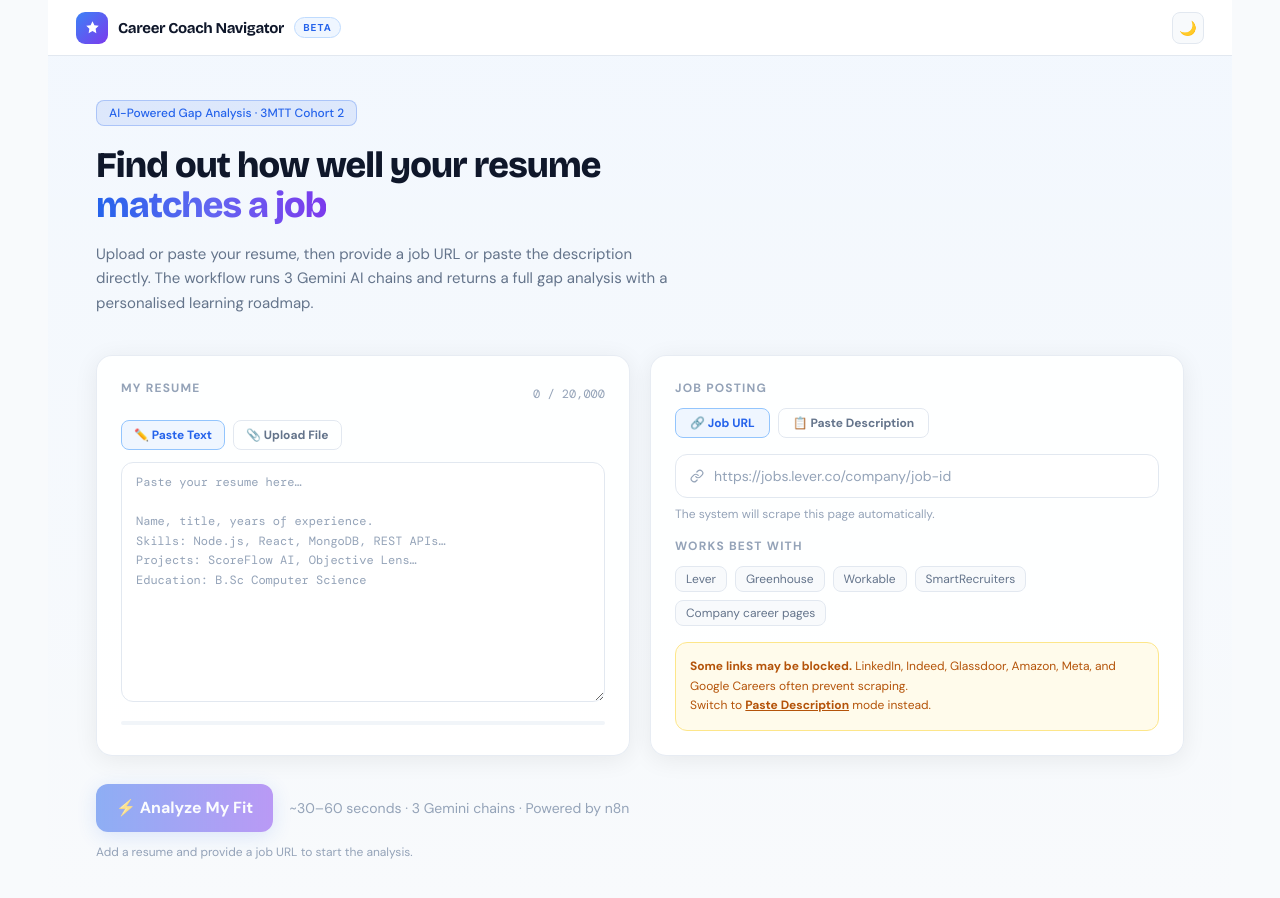
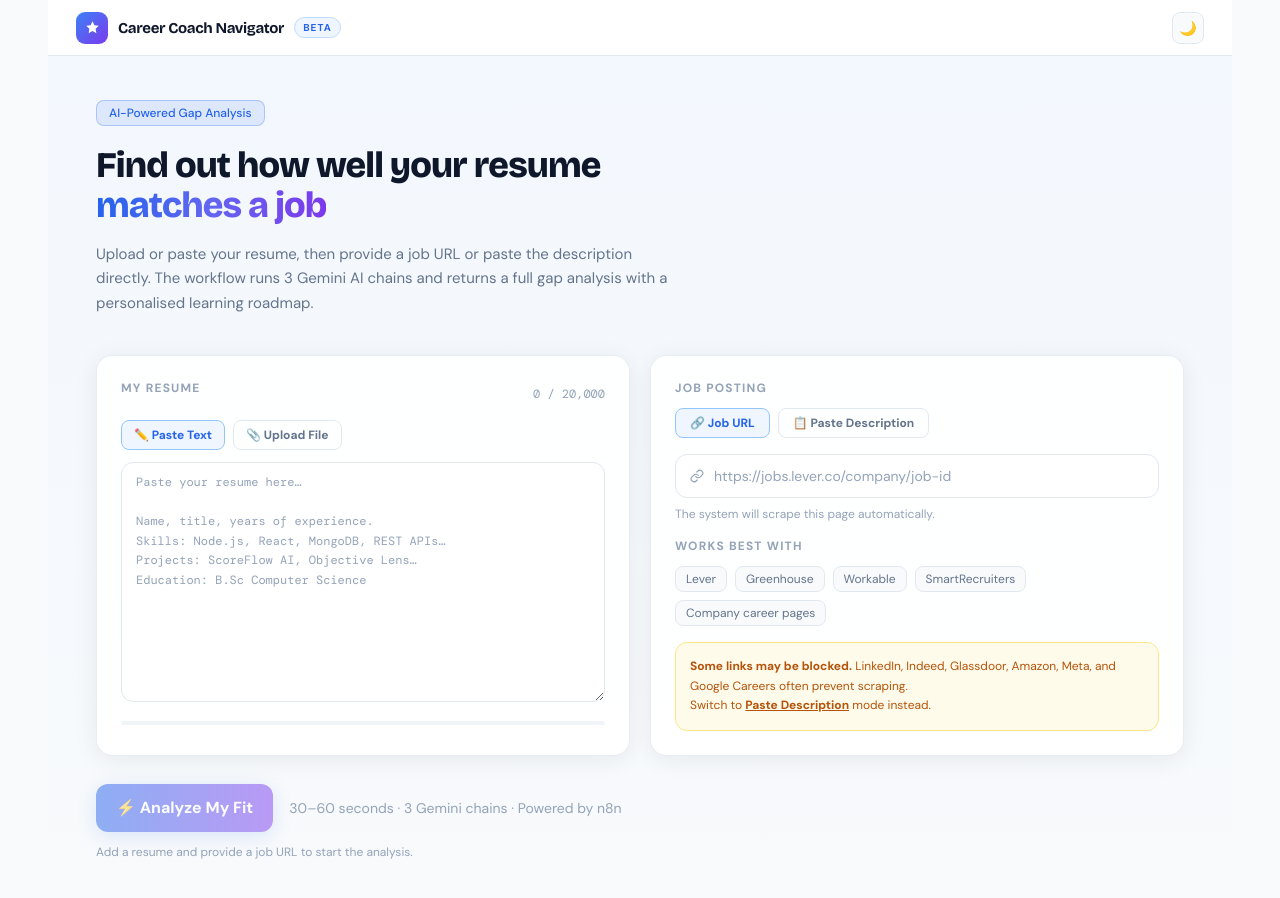
Before and after one commit to EchannyE/career-navigator, a React (Vite) app in the folder frontend/: page / in a window 1280 px wide. Shown: the top 898 px of the page. Built offline with nearby package versions, Linux system fonts and the light colour scheme.

Commit message:
Remove cohort reference from InputForm component

```diff
--- a/frontend/src/components/features/InputForm/InputForm.jsx
+++ b/frontend/src/components/features/InputForm/InputForm.jsx
@@ -40,7 +40,7 @@ const InputForm = ({
     >
       <div className="max-w-xl mb-8 lg:mb-10 animate-fade-up">
         <div className="mb-5">
-          <Tag color="#2563eb">AI-Powered Gap Analysis · 3MTT Cohort 2</Tag>
+          <Tag color="#2563eb">AI-Powered Gap Analysis</Tag>
         </div>
 
         <h1
@@ -102,7 +102,7 @@ const InputForm = ({
         </Button>
 
         <span className="text-xs sm:text-sm text-slate-400 dark:text-slate-500">
-          ~30–60 seconds · 3 Gemini chains · Powered by n8n
+          30–60 seconds · 3 Gemini chains · Powered by n8n
         </span>
       </div>
 
```
